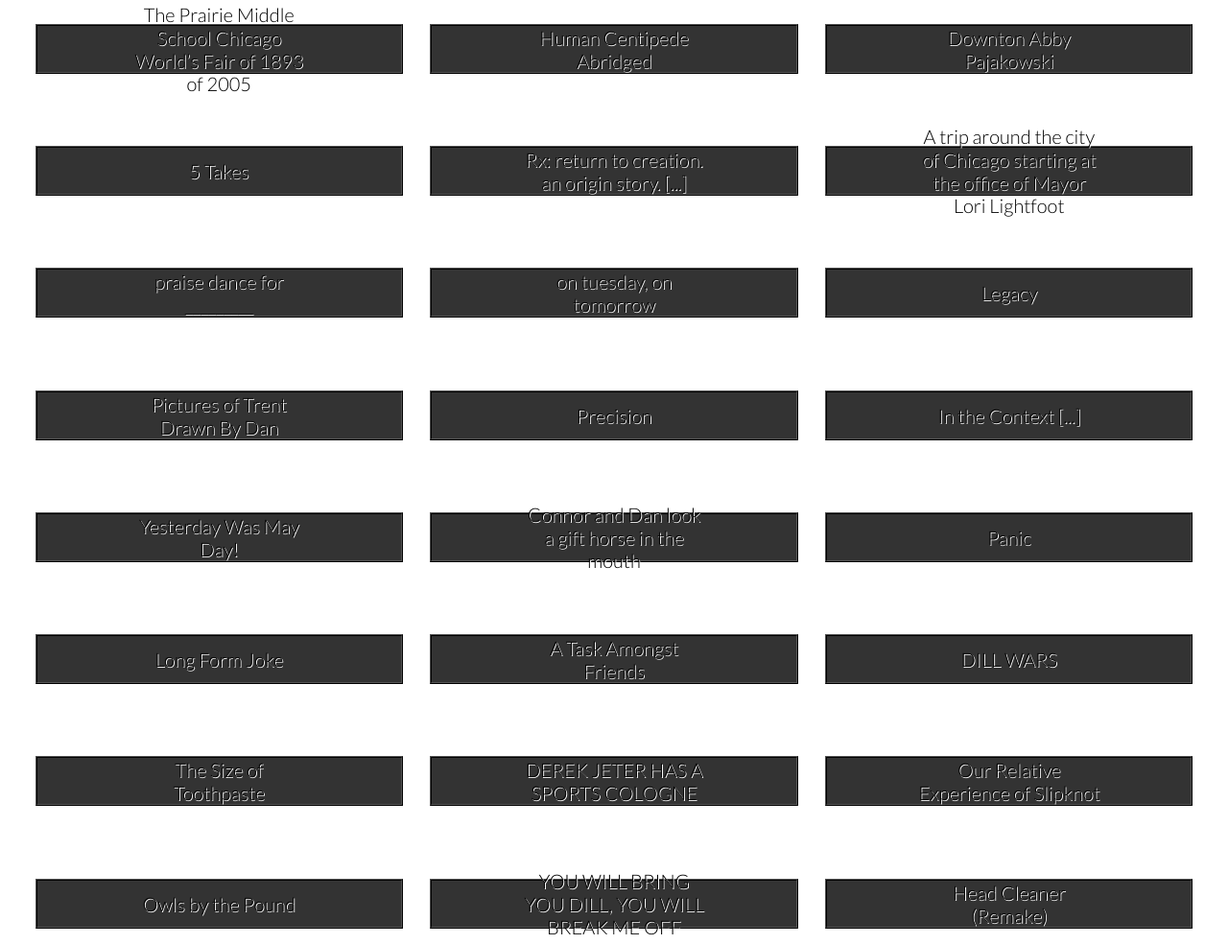
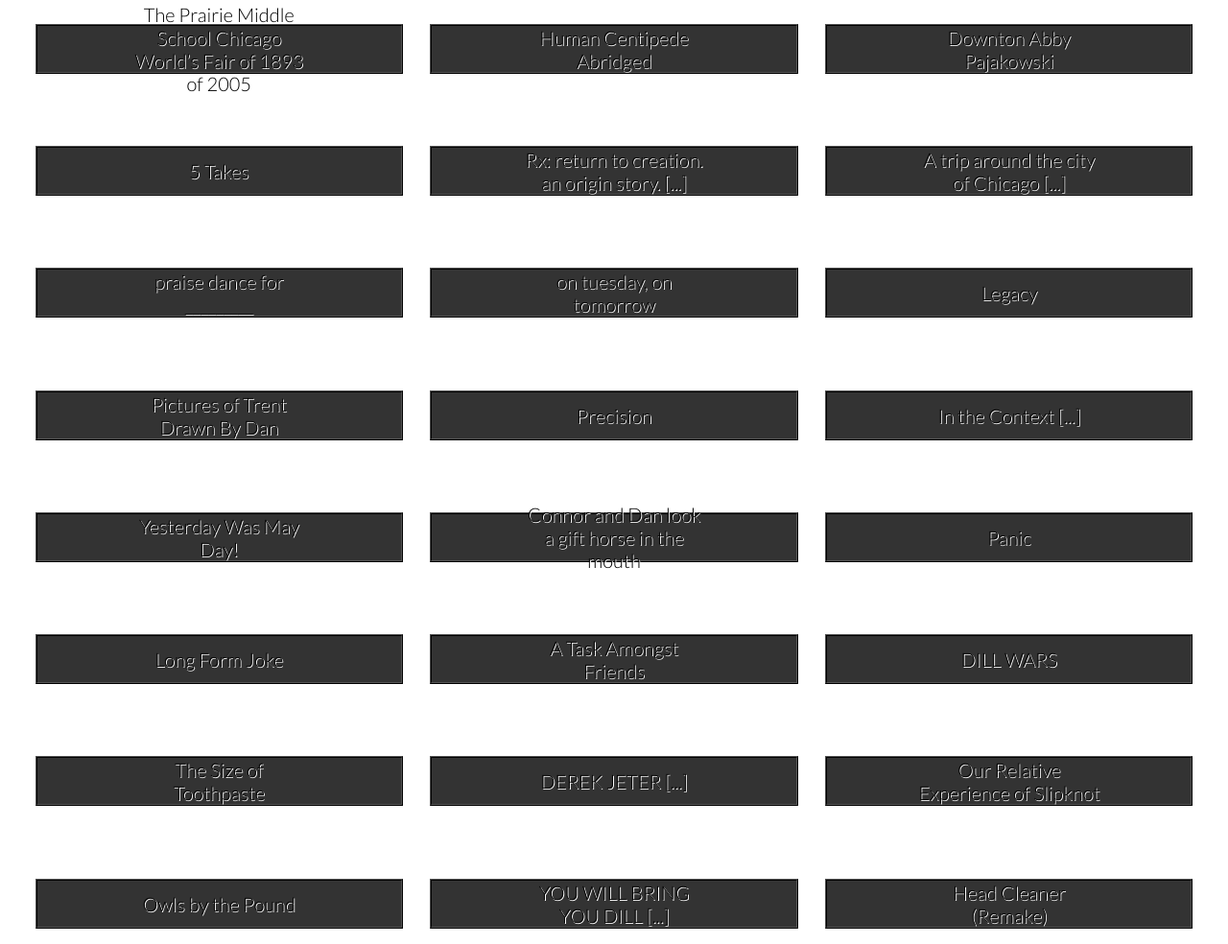
Before and after one commit to Silva-Surfer/hardboiled, a plain HTML site: page playlist.html in a window 1280 px wide. Shown: the part 148-1132 px from the top of the page at 96% size. Drawn offline with Linux system fonts and the light colour scheme.

Commit message:
Add files via upload

```diff
--- a/playlist.html
+++ b/playlist.html
@@ -82,7 +82,7 @@
 
       <div class="item">
         <div class="button-container" style="width:100%;">
-          <a href="p8.html"><div class="centered"><div class="font-effect-neon">A trip around the city of Chicago starting at the office of Mayor Lori Lightfoot</div></div></a>
+          <a href="p8.html"><div class="centered"><div class="font-effect-neon">A trip around the city of Chicago [...]</div></div></a>
         </div>
       </div>
 
@@ -172,7 +172,7 @@
 
       <div class="item">
         <div class="button-container" style="width:100%;">
-          <a href="p24.html"><div class="centered"><div class="font-effect-neon">DEREK JETER HAS A SPORTS COLOGNE</div></div></a>
+          <a href="p24.html"><div class="centered"><div class="font-effect-neon">DEREK JETER [...]</div></div></a>
         </div>
       </div>
 
@@ -190,7 +190,7 @@
 
       <div class="item">
         <div class="button-container" style="width:100%;">
-          <a href="p28.html"><div class="centered"><div class="font-effect-neon">YOU WILL BRING YOU DILL, YOU WILL BREAK ME OFF</div></div></a>
+          <a href="p28.html"><div class="centered"><div class="font-effect-neon">YOU WILL BRING YOU DILL [...]</div></div></a>
         </div>
       </div>
 
```
Also changed, not shown: outro.html (+0 -8 lines).
